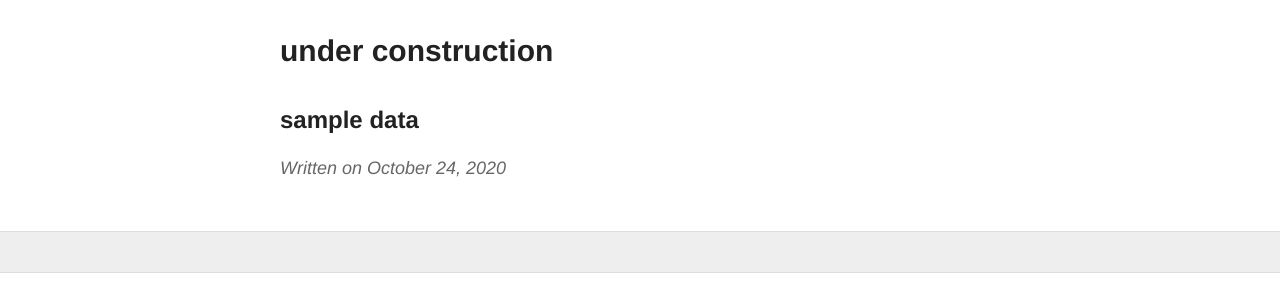
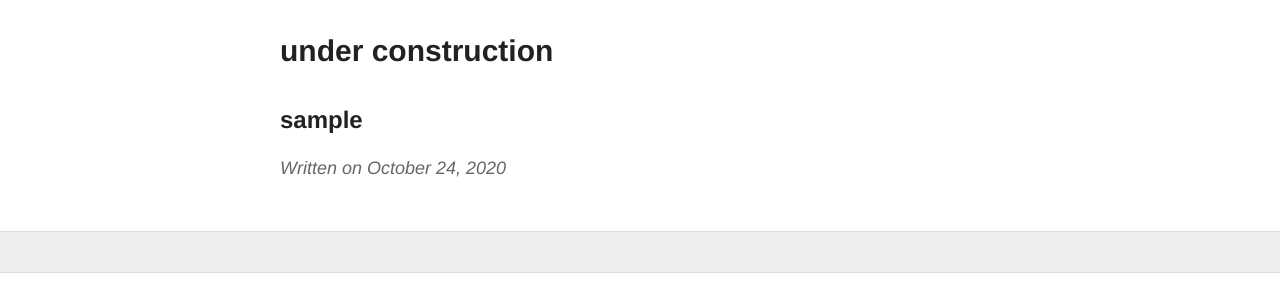
Before and after one commit to anilmodi2011/Blog, a Jekyll site: the page built from _posts/2020-10-24-hello2.md, in a window 1280 px wide. Shown: the part 136-436 px from the top of the page. Built offline with Jekyll 4.4.1, drawn with Linux system fonts in a browser that asks for light colours.

Commit message:
Update 2020-10-24-hello2.md

```diff
--- a/_posts/2020-10-24-hello2.md
+++ b/_posts/2020-10-24-hello2.md
@@ -2,4 +2,4 @@
 layout: post
 title: under construction
 ---
-## sample data
+## sample
```
